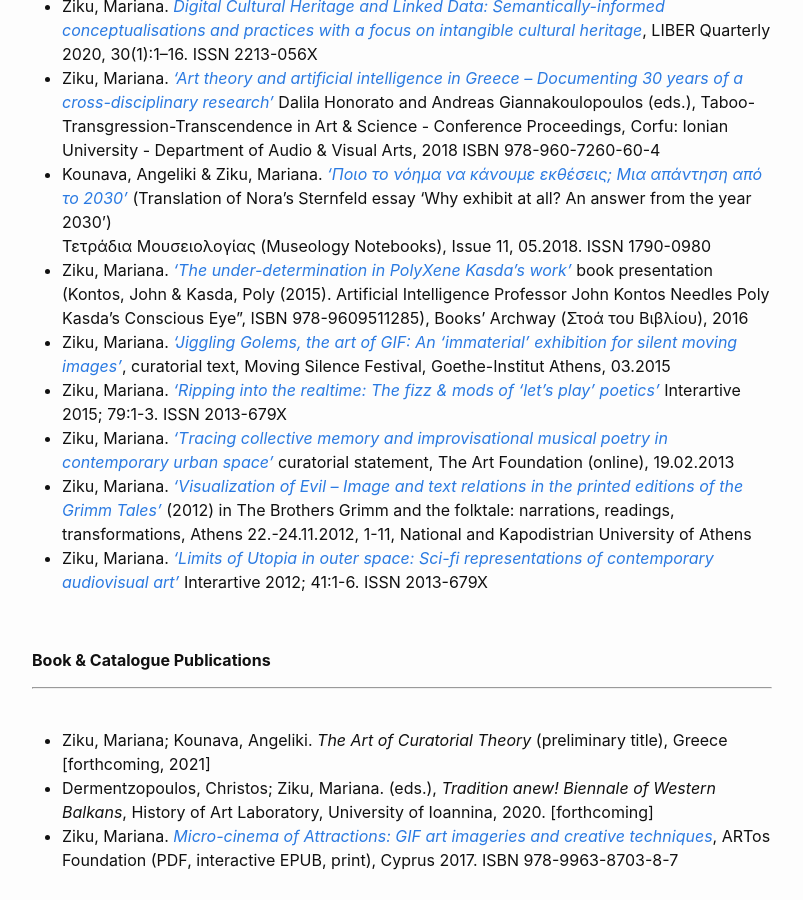
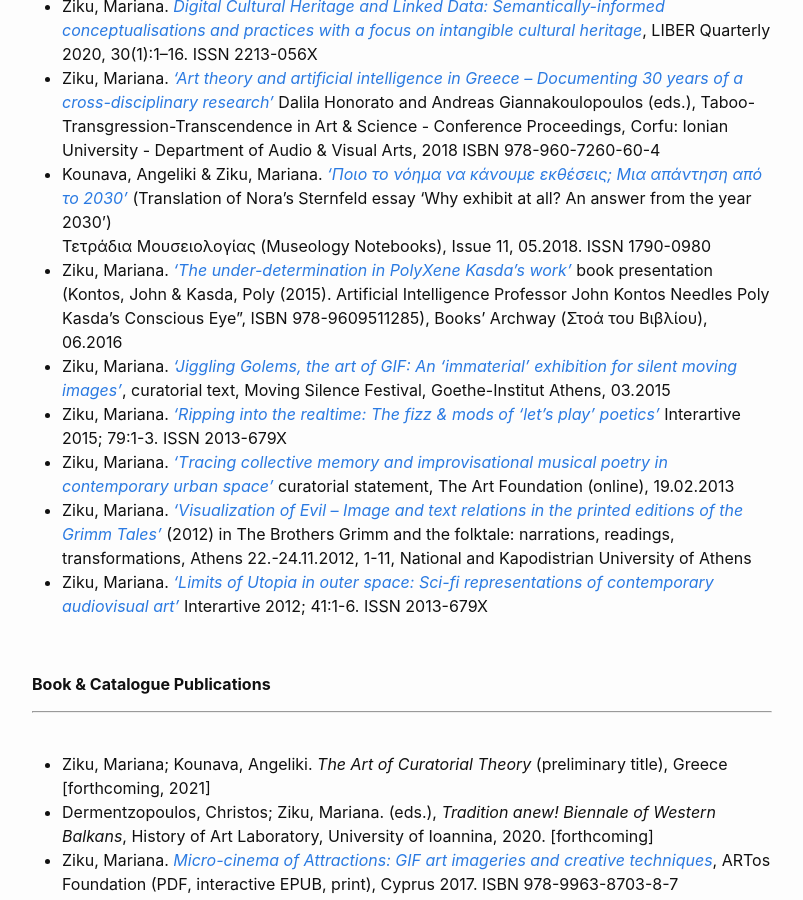
Before and after one commit to mziku/mziku.github.io, a Jekyll site: the page built from publications.md, in a window 1280 px wide and 900 px high, scrolled down 322 px. Shown: the whole window, without its empty margins (238-1041 px from the left). Built offline with Jekyll 4.4.1, drawn with Linux system fonts in a browser that asks for light colours.

Commit message:
Update publications.md

```diff
--- a/publications.md
+++ b/publications.md
@@ -14,7 +14,7 @@
 - Ziku, Mariana. [*'Art theory and artificial intelligence in Greece – Documenting 30 years of a cross-disciplinary research'*](https://www.academia.edu/35189649/Art_Theory_and_Artificial_Intelligence_in_Greece_Documenting_30_years_of_a_cross-disciplinary_research) Dalila Honorato and Andreas Giannakoulopoulos (eds.), Taboo-Transgression-Transcendence in Art & Science - Conference Proceedings, Corfu: Ionian University - Department of Audio & Visual Arts, 2018 ISBN 978-960-7260-60-4
 - Kounava, Angeliki & Ziku, Mariana. [*'Ποιο το νόημα να κάνουμε εκθέσεις; Μια απάντηση από το 2030'*](https://kaleidoscope.gr/el/tetradia-mouseiologias/tetradia11--11-523.html) (Translation of Nora's Sternfeld essay 'Why exhibit at all? An answer from the year 2030')
 Τετράδια Μουσειολογίας (Museology Notebooks), Issue 11, 05.2018. ISSN 1790-0980
-- Ziku, Mariana. [*'The under-determination in PolyXene Kasda's work'*](https://lekseikones.wordpress.com/2016/07/26/the-under-determination-in-poly-kasdas-work/) book presentation (Kontos, John & Kasda, Poly (2015). Artificial Intelligence Professor John Kontos Needles Poly Kasda's Conscious Eye", ISBN 978-9609511285), Books’ Archway (Στοά του Βιβλίου), 2016
+- Ziku, Mariana. [*'The under-determination in PolyXene Kasda's work'*](https://lekseikones.wordpress.com/2016/07/26/the-under-determination-in-poly-kasdas-work/) book presentation (Kontos, John & Kasda, Poly (2015). Artificial Intelligence Professor John Kontos Needles Poly Kasda's Conscious Eye", ISBN 978-9609511285), Books’ Archway (Στοά του Βιβλίου), 06.2016
 - Ziku, Mariana. [*'Jiggling Golems, the art of GIF: An 'immaterial' exhibition for silent moving images'*](https://lekseikones.wordpress.com/2015/04/08/jiggling-golems-the-art-of-gifs), curatorial text, Moving Silence Festival, Goethe-Institut Athens, 03.2015
 - Ziku, Mariana. [*'Ripping into the realtime: The fizz & mods of 'let's play' poetics'*](http://interartive.org/2015/11/ripping-into-the-realtime-lets-play/) Interartive 2015; 79:1-3. ISSN 2013-679X
 - Ziku, Mariana. [*'Τracing collective memory and improvisational musical poetry in contemporary urban space'*](http://theartfoundation.metamatic.gr/EN/BLOG_/art-culture/858/tracing_collective_memory_and_improvisational_musical_poetry_in_contemporary_urban_space/) curatorial statement, The Art Foundation (online), 19.02.2013
```
